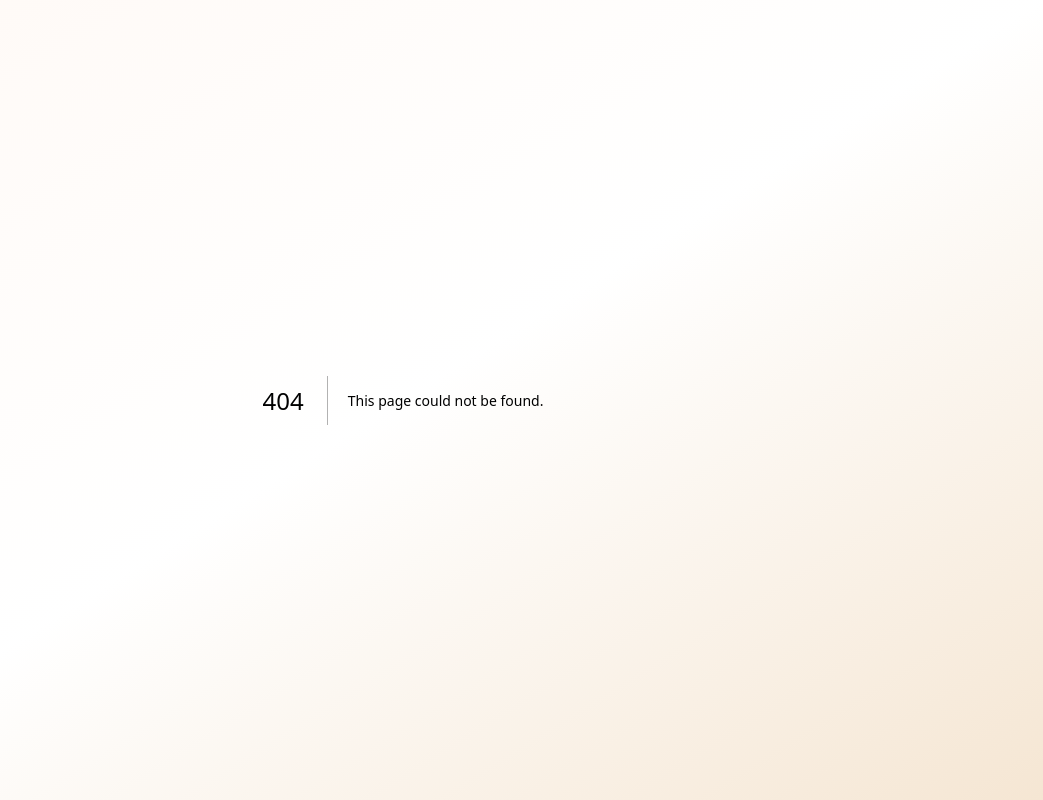
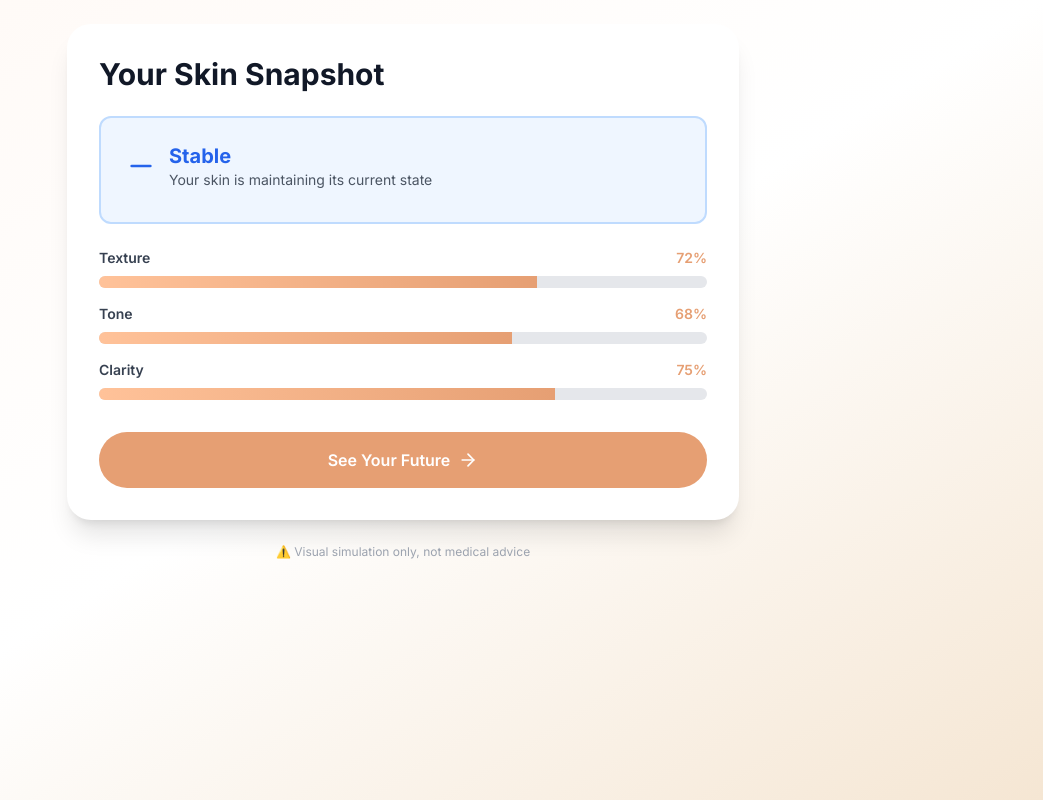
Before and after one commit to gabbyy042/SkinFutures, a Next.js app: page /analysis in a window 1280 px wide. Before the commit this address had no page. Shown: the whole page, without its empty margins (237-1280 px from the left). Built offline with nearby package versions, Linux system fonts and the light colour scheme.

Commit message:
Add src/app/analysis/page.tsx

```diff
--- /dev/null
+++ b/src/app/analysis/page.tsx
@@ -0,0 +1,190 @@
+'use client';
+
+import { useEffect, useState } from 'react';
+import { useRouter } from 'next/navigation';
+import { motion } from 'framer-motion';
+import { Sparkles, TrendingUp, TrendingDown, Minus, ArrowRight } from 'lucide-react';
+
+type TrendType = 'improving' | 'stable' | 'at-risk';
+
+export default function AnalysisPage() {
+  const router = useRouter();
+  const [analyzing, setAnalyzing] = useState(true);
+  const [trend, setTrend] = useState<TrendType>('stable');
+  const [skinMetrics, setSkinMetrics] = useState({
+    texture: 72,
+    tone: 68,
+    clarity: 75,
+  });
+
+  useEffect(() => {
+    // Simulate analysis
+    setTimeout(() => {
+      // Get data from localStorage
+      const data = localStorage.getItem('skinData');
+      if (data) {
+        const parsed = JSON.parse(data);
+        // Simple rule-based logic
+        const score = calculateScore(parsed.lifestyle);
+        setTrend(score > 70 ? 'improving' : score < 50 ? 'at-risk' : 'stable');
+        setSkinMetrics({
+          texture: score + Math.random() * 10 - 5,
+          tone: score + Math.random() * 10 - 5,
+          clarity: score + Math.random() * 10 - 5,
+        });
+      }
+      setAnalyzing(false);
+    }, 3000);
+  }, []);
+
+  const calculateScore = (lifestyle: any) => {
+    let score = 60;
+
+    if (lifestyle.sunExposure === 'low') score += 10;
+    if (lifestyle.sunExposure === 'high') score -= 10;
+
+    if (lifestyle.sleepQuality === 'good') score += 10;
+    if (lifestyle.sleepQuality === 'poor') score -= 10;
+
+    if (lifestyle.stressLevel === 'low') score += 10;
+    if (lifestyle.stressLevel === 'high') score -= 10;
+
+    if (lifestyle.skincareConsistency === 'daily') score += 15;
+    if (lifestyle.skincareConsistency === 'rarely') score -= 15;
+
+    return Math.max(0, Math.min(100, score));
+  };
+
+  const getTrendConfig = () => {
+    switch (trend) {
+      case 'improving':
+        return {
+          icon: TrendingUp,
+          color: 'text-green-600',
+          bg: 'bg-green-50',
+          border: 'border-green-200',
+          label: 'Improving',
+          description: 'Your current habits support healthy skin'
+        };
+      case 'at-risk':
+        return {
+          icon: TrendingDown,
+          color: 'text-orange-600',
+          bg: 'bg-orange-50',
+          border: 'border-orange-200',
+          label: 'At Risk',
+          description: 'Small changes could improve your skin health'
+        };
+      default:
+        return {
+          icon: Minus,
+          color: 'text-blue-600',
+          bg: 'bg-blue-50',
+          border: 'border-blue-200',
+          label: 'Stable',
+          description: 'Your skin is maintaining its current state'
+        };
+    }
+  };
+
+  const config = getTrendConfig();
+  const TrendIcon = config.icon;
+
+  if (analyzing) {
+    return (
+      <div className="min-h-screen flex flex-col items-center justify-center p-6">
+        <motion.div
+          initial={{ opacity: 0 }}
+          animate={{ opacity: 1 }}
+          className="text-center"
+        >
+          <div className="relative mb-8">
+            <motion.div
+              animate={{ rotate: 360 }}
+              transition={{ duration: 2, repeat: Infinity, ease: 'linear' }}
+            >
+              <Sparkles className="w-20 h-20 text-primary-500" />
+            </motion.div>
+            <div className="absolute inset-0 animate-pulse">
+              <Sparkles className="w-20 h-20 text-primary-300 opacity-50" />
+            </div>
+          </div>
+          <h2 className="text-2xl font-bold text-gray-900 mb-2">
+            Analyzing Your Skin...
+          </h2>
+          <p className="text-gray-600">
+            This will take just a moment
+          </p>
+        </motion.div>
+      </div>
+    );
+  }
+
+  return (
+    <div className="min-h-screen p-6 flex flex-col items-center">
+      <div className="max-w-2xl w-full">
+        <motion.div
+          initial={{ opacity: 0, y: 20 }}
+          animate={{ opacity: 1, y: 0 }}
+          className="bg-white rounded-3xl shadow-xl p-8 mb-6"
+        >
+          <h1 className="text-3xl font-bold mb-6 text-gray-900">
+            Your Skin Snapshot
+          </h1>
+
+          {/* Trend Indicator */}
+          <div className={`${config.bg} ${config.border} border-2 rounded-xl p-6 mb-6`}>
+            <div className="flex items-center gap-3 mb-2">
+              <TrendIcon className={`w-8 h-8 ${config.color}`} />
+              <div>
+                <h3 className={`text-xl font-bold ${config.color}`}>
+                  {config.label}
+                </h3>
+                <p className="text-sm text-gray-600">
+                  {config.description}
+                </p>
+              </div>
+            </div>
+          </div>
+
+          {/* Metrics */}
+          <div className="space-y-4 mb-8">
+            {Object.entries(skinMetrics).map(([key, value]) => (
+              <div key={key}>
+                <div className="flex justify-between mb-2">
+                  <span className="text-sm font-semibold text-gray-700 capitalize">
+                    {key}
+                  </span>
+                  <span className="text-sm font-semibold text-primary-600">
+                    {Math.round(value)}%
+                  </span>
+                </div>
+                <div className="w-full h-3 bg-gray-200 rounded-full overflow-hidden">
+                  <motion.div
+                    initial={{ width: 0 }}
+                    animate={{ width: `${value}%` }}
+                    transition={{ duration: 1, delay: 0.5 }}
+                    className="h-full bg-gradient-to-r from-primary-400 to-primary-600"
+                  />
+                </div>
+              </div>
+            ))}
+          </div>
+
+          <button
+            onClick={() => router.push('/simulation')}
+            className="w-full bg-primary-600 hover:bg-primary-700 text-white py-4 rounded-full font-semibold flex items-center justify-center gap-2 transition-colors"
+          >
+            See Your Future
+            <ArrowRight className="w-5 h-5" />
+          </button>
+        </motion.div>
+
+        {/* Disclaimer */}
+        <p className="text-xs text-gray-400 text-center">
+          ⚠️ Visual simulation only, not medical advice
+        </p>
+      </div>
+    </div>
+  );
+}
```
